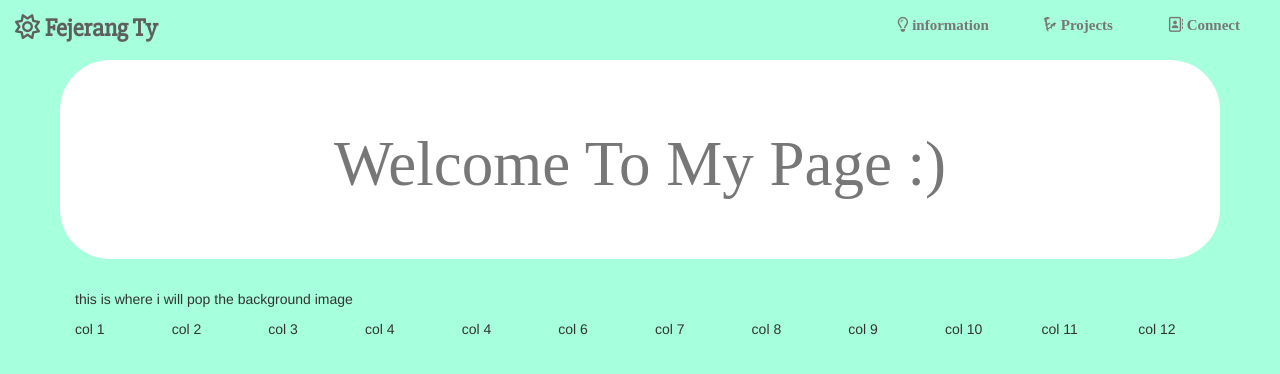
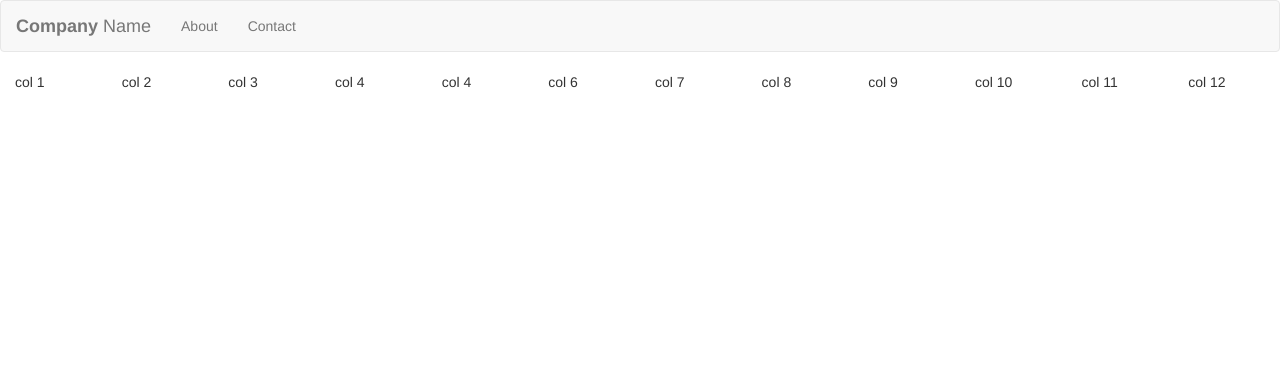
Before and after one commit to Fejeranf22/TyFejerangPortfolio, a plain HTML site: page index.html in a window 1280 px wide. Drawn offline with nearby package versions, Linux system fonts and the light colour scheme.

Commit message:
starting from scratch

```diff
--- a/css/styles.css
+++ b/css/styles.css
@@ -1,37 +1,4 @@
-body {
-  margin:60px;
-  background-color:#a6ffdd;
+* {
+  margin-left: 0;
+  padding:0;
 }
-/*the navbar styles*/
-.navbar {
-  font-family:'Slabo 27px','Bitter','Poiret One', serif,  cursive;
-  font-weight: bold;
-  border: none;
-  color: black;
-  background-color: #a6ffdd;
-}
-
-.navbar-brand {
-  margin-left: 16px;
-  font-size: 25px;
-}
-
-.navbar-default .navbar-nav > li > a {
-  font-size: 15px;
-  font-family: 'Bad Script';
-  padding-right:40px;
-}
-/*the end of nav bar*/
-/*the landing page*/
-.img-landing {
-border: 2px solid transparent;
-border-radius: 50px;
-background-color: white;
-background-image:url("img/grass_7.JPG") ;
-}
-
-.jumbotron h1 {
-  text-align: center;
-  color: #777;
-    font-family: 'Bad Script';
-}
--- a/index.html
+++ b/index.html
@@ -10,72 +10,30 @@
     <title>Ty Fejerang Portfolio</title>
 
 <!-- the links to the liberaries i am using -->
-    <!-- the font styles link  -->
-    <link href="https://fonts.googleapis.com/css?family=Bitter|Courgette|Poiret+One|Slabo+27px" rel="stylesheet">
+
     <!-- Bootstrap Core CSS -->
-    <link rel="stylesheet" href="css/bootstrap.min.css">
-    <link rel="stylesheet" href="css/bootstrap.css">
+    <link rel="stylesheet" href="https://maxcdn.bootstrapcdn.com/bootstrap/3.3.7/css/bootstrap.min.css" integrity="sha384-BVYiiSIFeK1dGmJRAkycuHAHRg32OmUcww7on3RYdg4Va+PmSTsz/K68vbdEjh4u" crossorigin="anonymous">
     <!-- my css styles -->
     <link rel="stylesheet" href="css/styles.css">
     <!-- my javascript link  -->
     <link rel="stylesheet" href="js/index.js">
+
           <!-- add styles and color to your navigaton menu -->
   </head>
   <body>
-    <!-- the navbar-->
-    <nav class="navbar navbar-default navbar-fixed-top">
-      <div id="navbar"class="container-fluid">
-        <button type="button" class="navbar-toggle"name="button"data-toggle="collapse"
-        data-target=".navbar-collapse">
-          <span class="sr-only">Toggle navigation</span>
-          <span class="icon-bar"></span>
-          <span class="icon-bar"></span>
-          <span class="icon-bar"></span>
-        </button>
-          <a class="navbar-brand" href="#">
-            <i class="fa fa-sun-o" aria-hidden="true"></i>
-              <strong class="TyFej">Fejerang</strong> Ty </a>
-          <div class="navbar-collapse collapse">
-            <ul class="nav navbar-nav navbar-right">
-              <li class="">
-                <a href="#Home">
-                  <i class="fa fa-lightbulb-o" aria-hidden="true"></i>
-                  information</a>
-              </li>
-              <li class="">
-                <a href="#projects">
-                  <i class="fa fa-linode" aria-hidden="true"></i>
-                  Projects
-                </a>
-              </li>
-              <li class="">
-                <a href="#connect">
-                  <i class="fa fa-address-book-o" aria-hidden="true"></i>
-                  Connect
-                </a>
-              </li>
-            </ul>
-          </div>
-      </div>
-    </nav>
-    <!-- the end of the navigation bar -->
-  <div class="img-landing jumbotron ">
-    <div class="container ">
-      <h1>Welcome To My Page :)</h1>
-      <!-- i would lik to animate this line above -->
+
+    <div class="navbar navbar-default">
+    <div class="navbar-header">
+      <a class="navbar-brand"><strong>Company</strong> Name</a>
+    </div>
+    <ul class="nav navbar-nav">
+      <li><a href="#">About</a></li>
+      <li><a href="#">Contact</a></li>
+    </ul>
+    <div class="nav navbar-nav navbar-right">
+
     </div>
   </div>
-  <!-- header and image-->
-  <div class="header container-fluid" id="about">
-    <div class="img-responsive">
-      <div class="">
-        <p>this is where i will pop the background image</p>
-      </div>
-    </div>
-  </div>
-
-
-
 
 <!-- tthe columns for sizing on this page -->
   <div class="colsTest col-md-1">
@@ -103,9 +61,7 @@
               </div><div class="colsTest col-md-1">
                 col 12
               </div>
-<!-- jquery script -->
   <script type="js/jquery.js"></script>
-  <!-- font awesome cdn -->
-  <script src="https://use.fontawesome.com/3be9b7ae07.js"></script>
+
   </body>
 </html>
```
